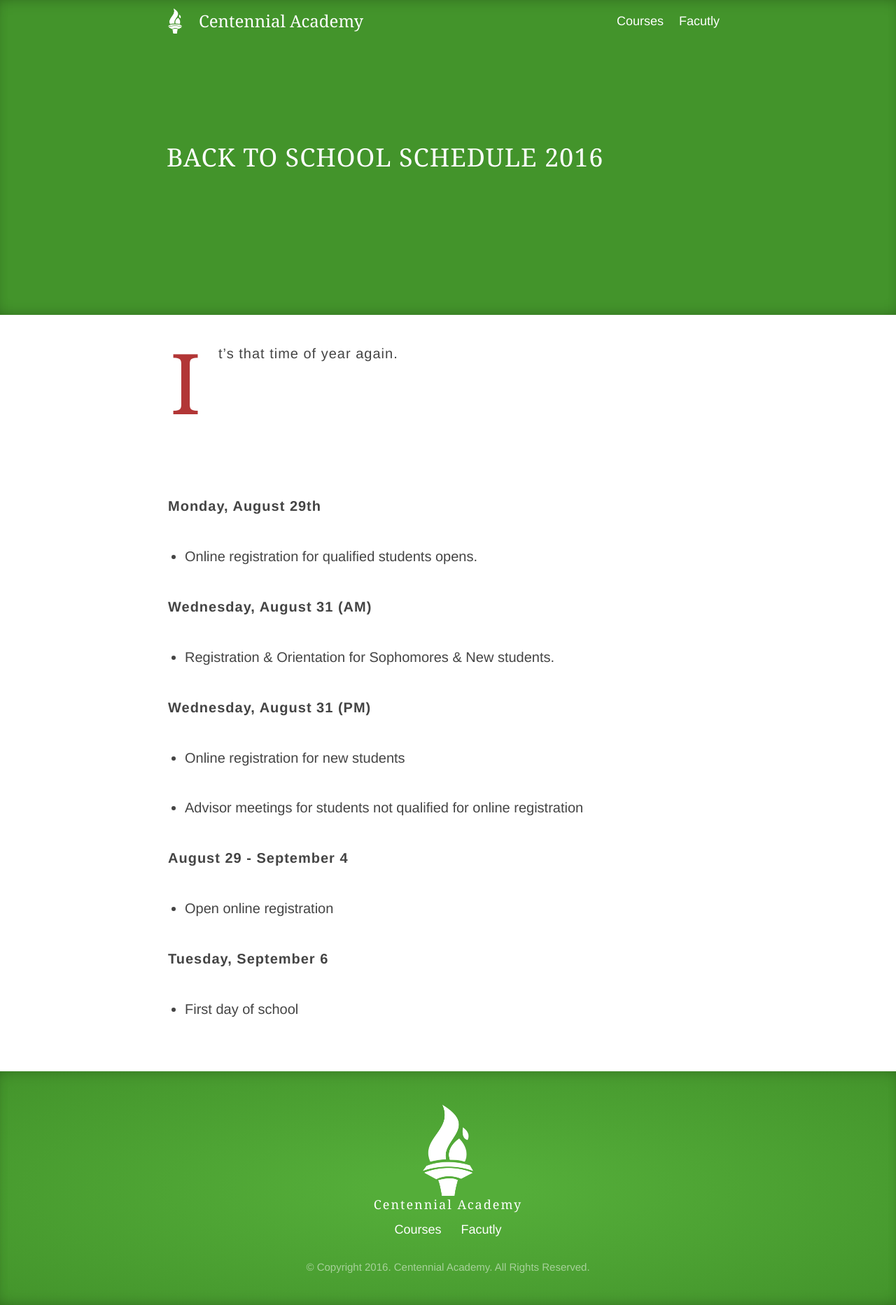
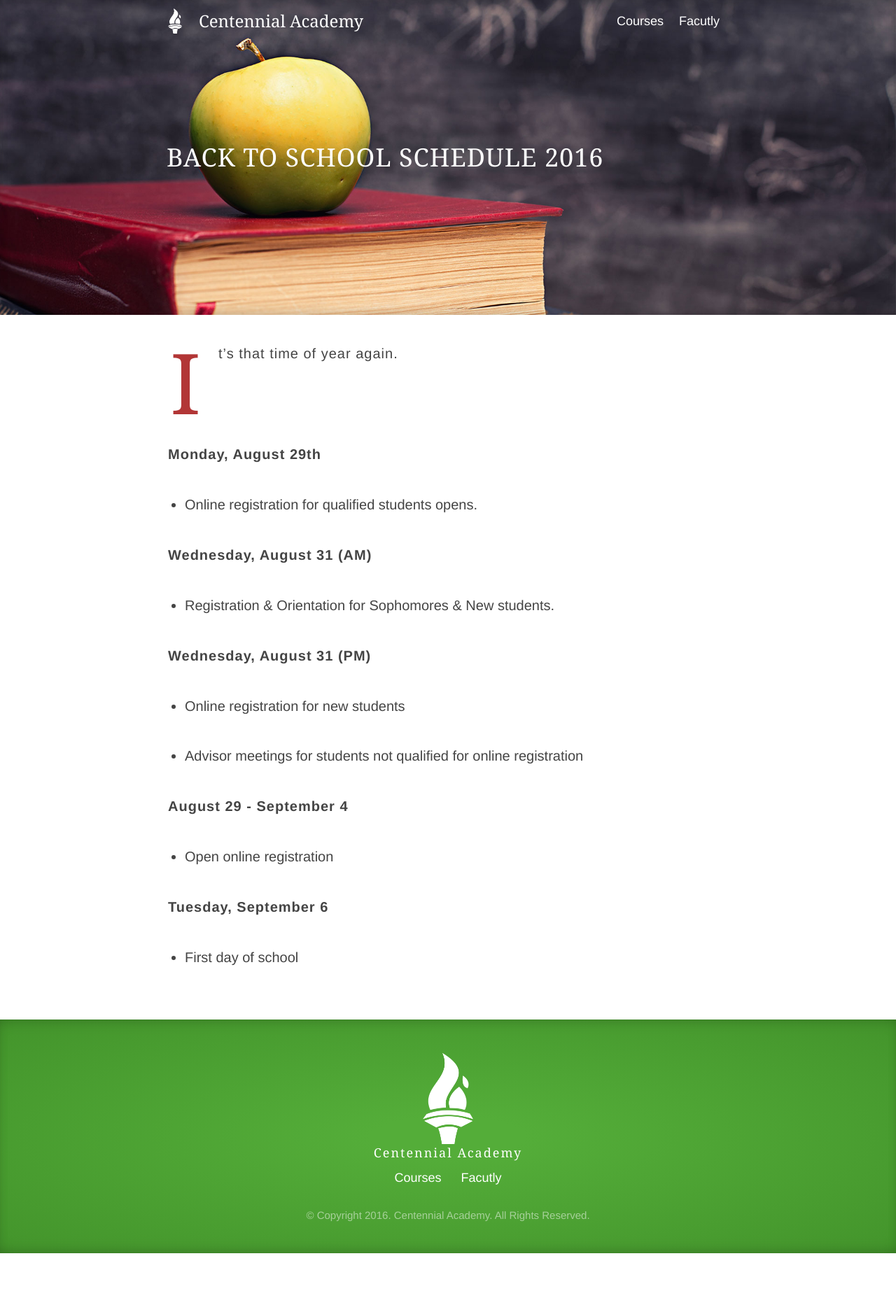
Before and after one commit to kevaleb/academy, a Jekyll site: the page built from _posts/2016-08-15-back-to-school-schedule-2016.md, in a window 1280 px wide. Shown: the whole page at 70% size. Built offline with Jekyll 4.4.1, drawn with Linux system fonts in a browser that asks for light colours; nearby versions of some CDN libraries; after the commit the page ends 1791 px from its top, so only the background shows below that.

Commit message:
Updated '/_posts/2016-08-15-back-to-school-schedule-2016.md' via CloudCannon

```diff
--- a/_posts/2016-08-15-back-to-school-schedule-2016.md
+++ b/_posts/2016-08-15-back-to-school-schedule-2016.md
@@ -4,13 +4,13 @@ title: Back To School Schedule 2016
 post_date:
 course:
 permalink:
-banner_path:
+banner_path: /images/banners/back-to-school.jpg
 ---
 
 
 It's that time of year again.
 
-&nbsp;
+
 
 **Monday, August 29th**
 
```
